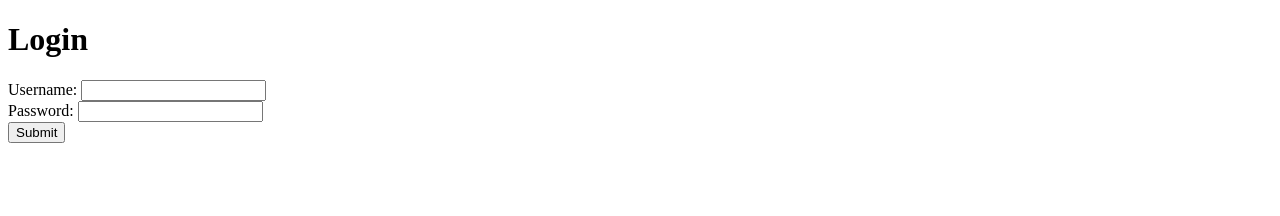
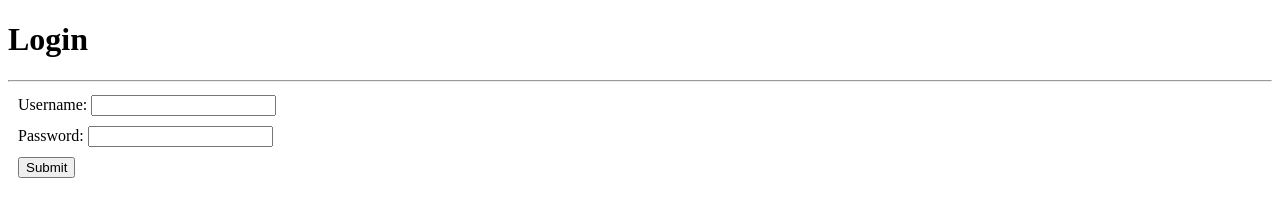
Before and after one commit to xsvfat/foodcrawl, a website: page src/client/index.html at #/login in a window 1280 px wide. Drawn offline with nearby package versions, Linux system fonts and the light colour scheme; some packages are replaced by stand-ins of ours.

Commit message:
styled up login page

```diff
--- a/src/client/styles.css
+++ b/src/client/styles.css
@@ -19,3 +19,10 @@
 tr th {
   padding: 3px 10px;
 }
+
+#loginDiv form {
+  margin-left: 10px;
+}
+#loginDiv form input {
+  margin: 5px 0px;
+}
--- a/src/client/views/login.html
+++ b/src/client/views/login.html
@@ -1,5 +1,6 @@
-<div ng-controller='loginController'>
+<div id='loginDiv' ng-controller='loginController'>
   <h1>Login</h1>
+  <hr></hr>
   <form name='loginForm' ng-submit='loginSubmit(loginForm)'>
     Username: <input type='text' ng-model='username' required/><br>
     Password: <input type='password' ng-model='password' required/><br>
```
